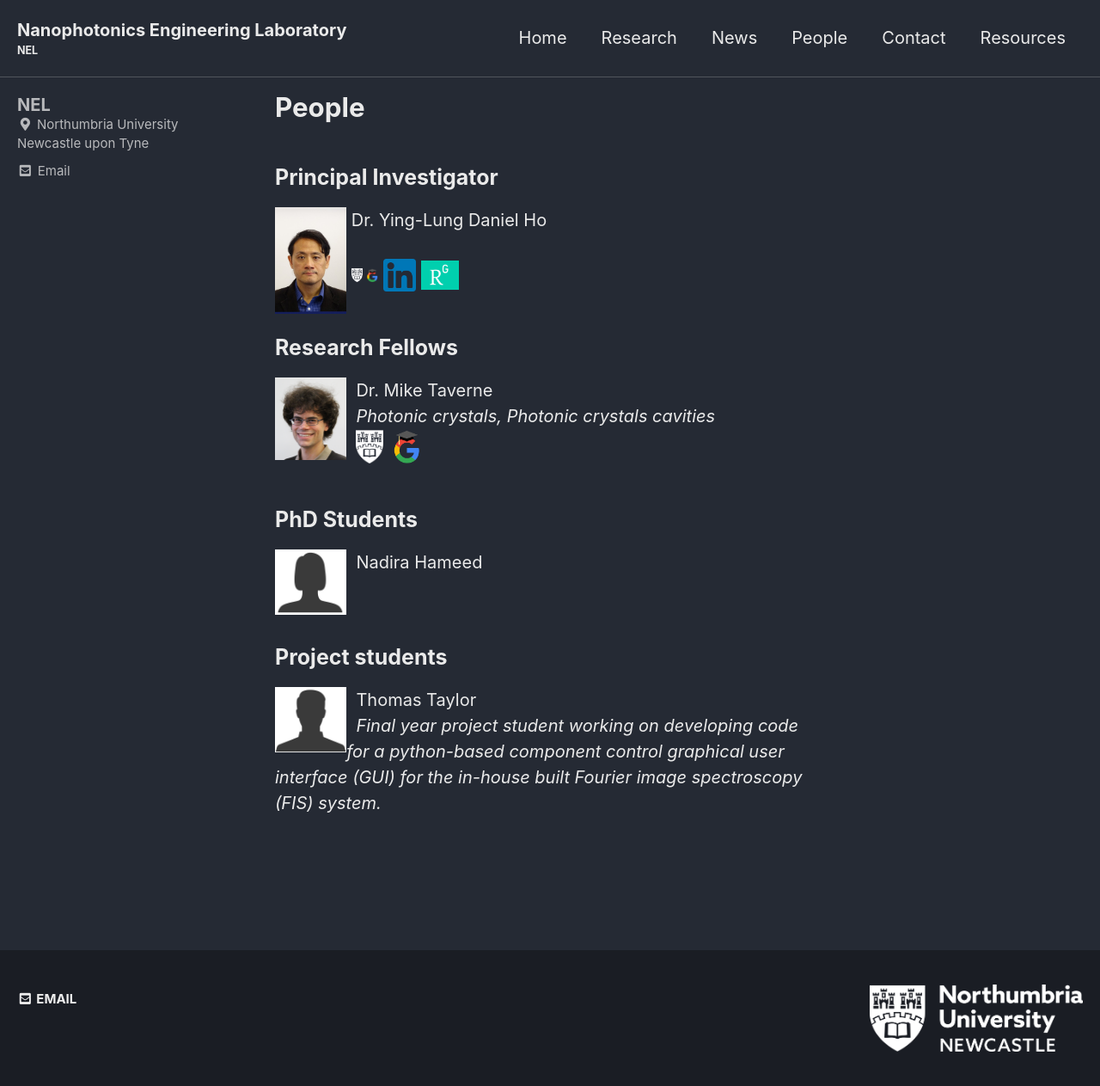
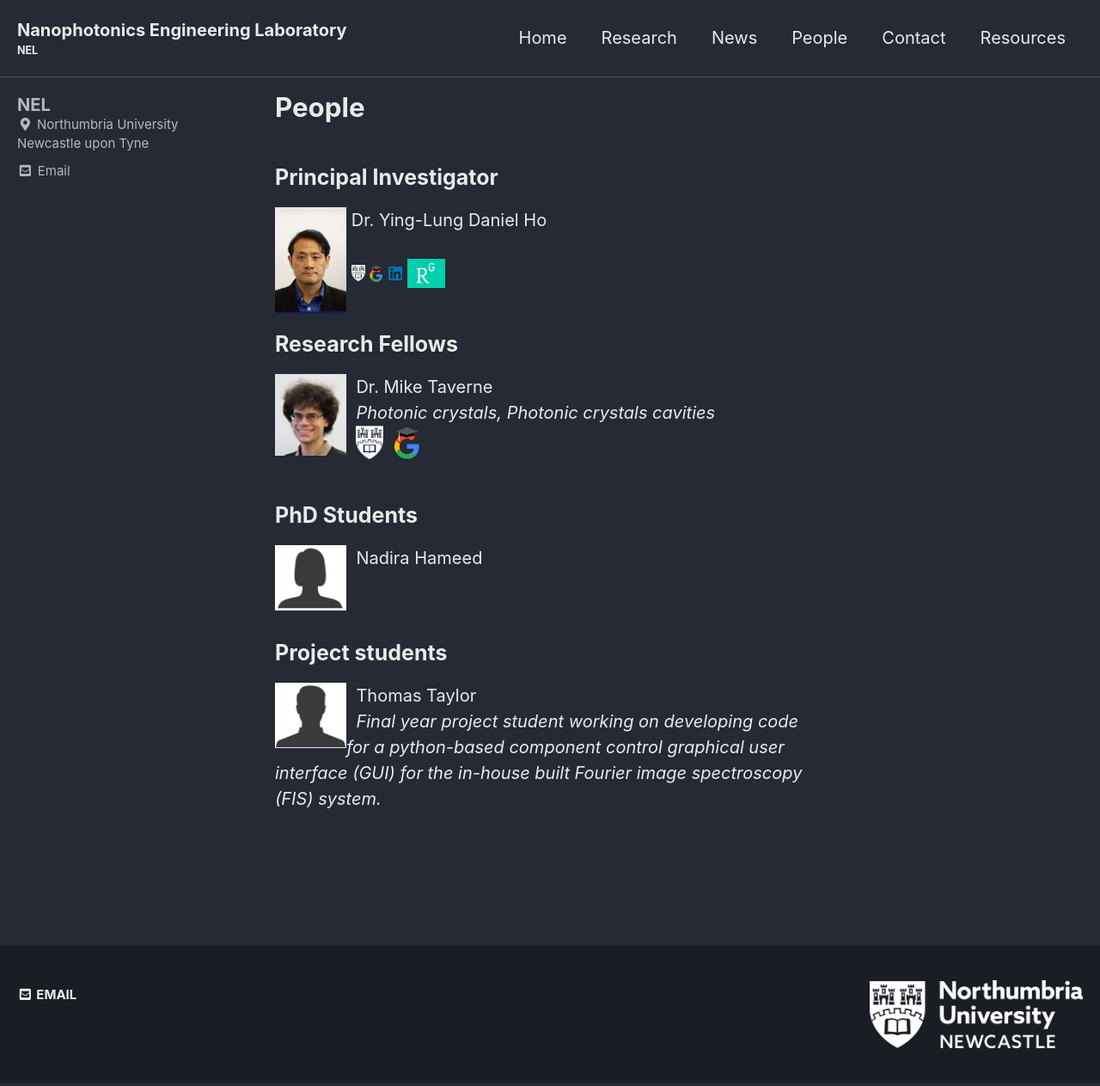
Before and after one commit to qubits/nanophotonicenglab.github.io, a Jekyll site: the page built from _pages/people.md, in a window 1280 px wide. Shown: the whole page at 86% size. Built offline with Jekyll 4.4.1, drawn with Linux system fonts in a browser that asks for light colours; cached includes are drawn as plain includes.

Commit message:
Update people.md

```diff
--- a/_pages/people.md
+++ b/_pages/people.md
@@ -8,7 +8,7 @@ author_profile: true
 
 ## Principal Investigator
 
-<img src="{{ site.url }}{{ site.baseurl }}/assets/profiles/profile_im_DH.jpg" alt="HT" style="float: left;width: 13%"/>&nbsp;Dr. Ying-Lung Daniel Ho<br>&nbsp; <br>&nbsp;<a href="https://www.northumbria.ac.uk/about-us/our-staff/h/daniel-ho/"><img src="{{ site.url }}{{ site.baseurl }}/assets/profiles/nuw.png" alt="HT" style="width: 2%; border: none; text-decoration: none"/></a>&nbsp;<a href="https://scholar.google.co.uk/citations?user=LNZN_NIAAAAJ"><img src="{{ site.url }}{{ site.baseurl }}/assets/profiles/google.png" alt="HT" style="width: 2%; border: none; text-decoration: none"/></a>&nbsp;<a href="https://www.linkedin.com/in/quantumgeezer/"><img src="{{ site.url }}{{ site.baseurl }}/assets/profiles/linkedin.png" alt="HT" style="width: 6%; border: none; text-decoration: none"/></a>&nbsp;<a href="https://www.researchgate.net/profile/Ying-Lung_Ho"><img src="{{ site.url }}{{ site.baseurl }}/assets/profiles/rg.png" alt="HT" style="width: 7%; border: none; text-decoration: none"/></a>&nbsp;
+<img src="{{ site.url }}{{ site.baseurl }}/assets/profiles/profile_im_DH.jpg" alt="HT" style="float: left;width: 13%"/>&nbsp;Dr. Ying-Lung Daniel Ho<br>&nbsp; <br>&nbsp;<a href="https://www.northumbria.ac.uk/about-us/our-staff/h/daniel-ho/"><img src="{{ site.url }}{{ site.baseurl }}/assets/profiles/nuw.png" alt="HT" style="width: 2.5%; border: none; text-decoration: none"/></a>&nbsp;<a href="https://scholar.google.co.uk/citations?user=LNZN_NIAAAAJ"><img src="{{ site.url }}{{ site.baseurl }}/assets/profiles/google.png" alt="HT" style="width: 2.5%; border: none; text-decoration: none"/></a>&nbsp;<a href="https://www.linkedin.com/in/quantumgeezer/"><img src="{{ site.url }}{{ site.baseurl }}/assets/profiles/linkedin.png" alt="HT" style="width: 2.5%; border: none; text-decoration: none"/></a>&nbsp;<a href="https://www.researchgate.net/profile/Ying-Lung_Ho"><img src="{{ site.url }}{{ site.baseurl }}/assets/profiles/rg.png" alt="HT" style="width: 7%; border: none; text-decoration: none"/></a>&nbsp;
 
 ## Research Fellows
 
```
